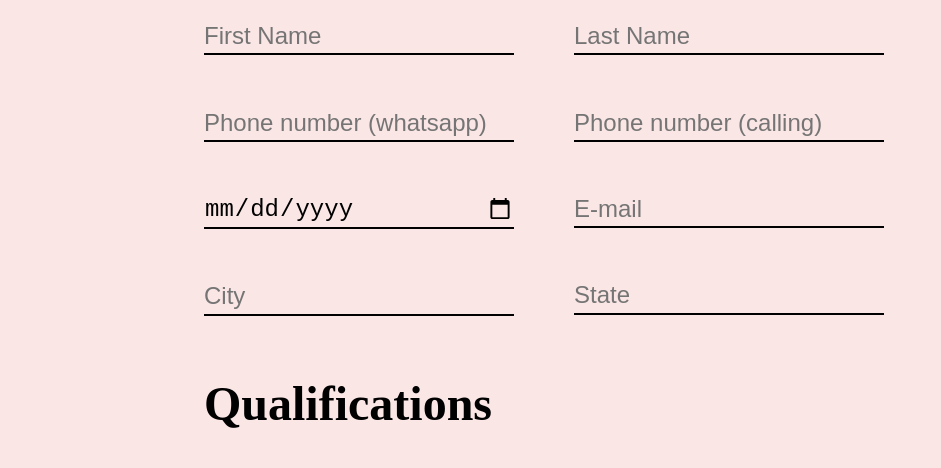
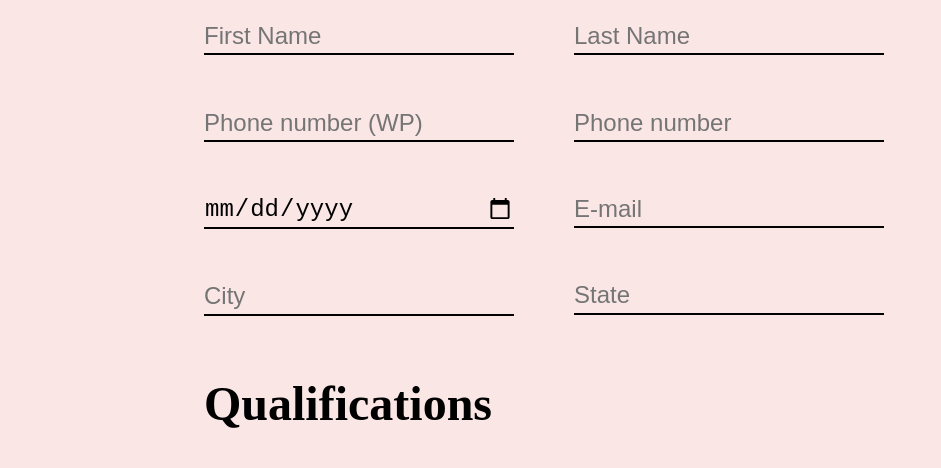
Before and after one commit to dEvAshirvad/rec_draft, an Eleventy site: page src/index.html in a window 1280 px wide. Shown: the part 329-797 px from the top of the page, without its empty margins (96-1037 px from the left). Built offline with nearby package versions, Linux system fonts and the light colour scheme; Eleventy itself is replaced by a stand-in of ours; files that its build step writes are made by us from their sources.

Commit message:
git change minor

```diff
--- a/src/index.html
+++ b/src/index.html
@@ -24,14 +24,14 @@
           <h2>Personal Details</h2>
           <div class="inputs flexy">
             <span class="datas">
-              <input type="text" placeholder="First Name">
-              <input type="tel" placeholder="Phone number (whatsapp)">
+              <input type="text" placeholder="First Name" class="First Name">
+              <input type="tel" placeholder="Phone number (WP)">
               <input type="date" placeholder="Date of Birth">
               <input type="text" placeholder="City">
             </span>
             <span class="datas">
               <input type="text" placeholder="Last Name">
-              <input type="tel" placeholder="Phone number (calling)">
+              <input type="tel" placeholder="Phone number">
               <input type="email" placeholder="E-mail">
               <input type="text" placeholder="State">
             </span>
```
